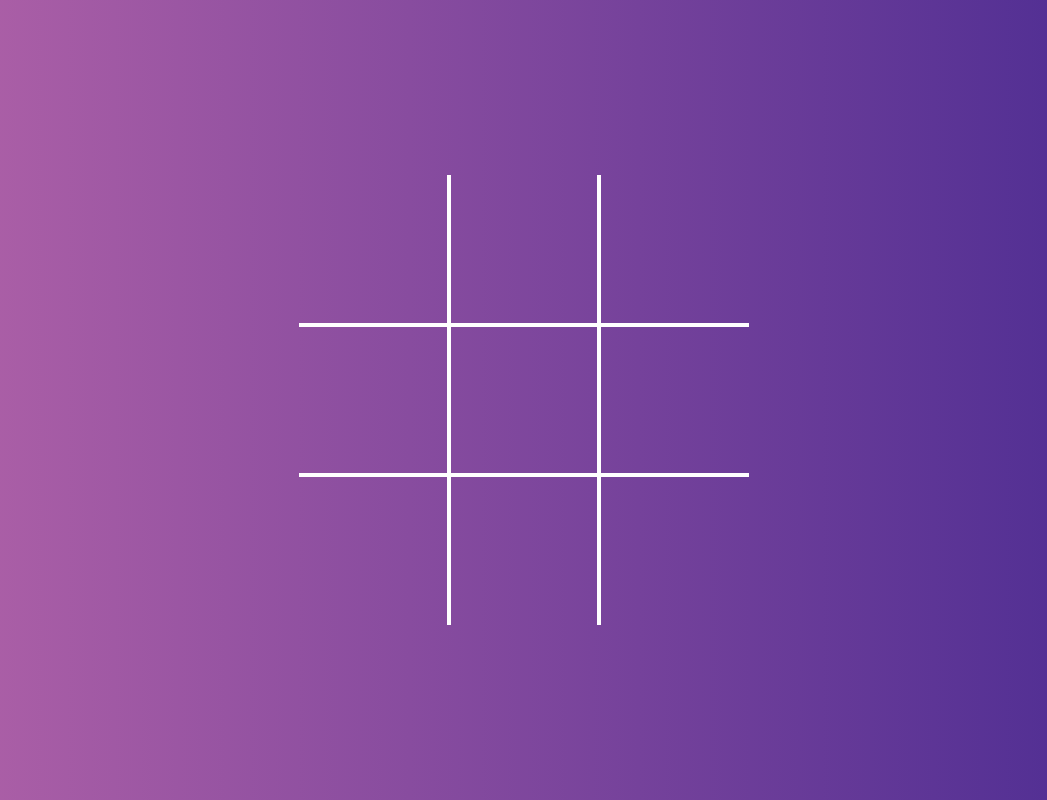
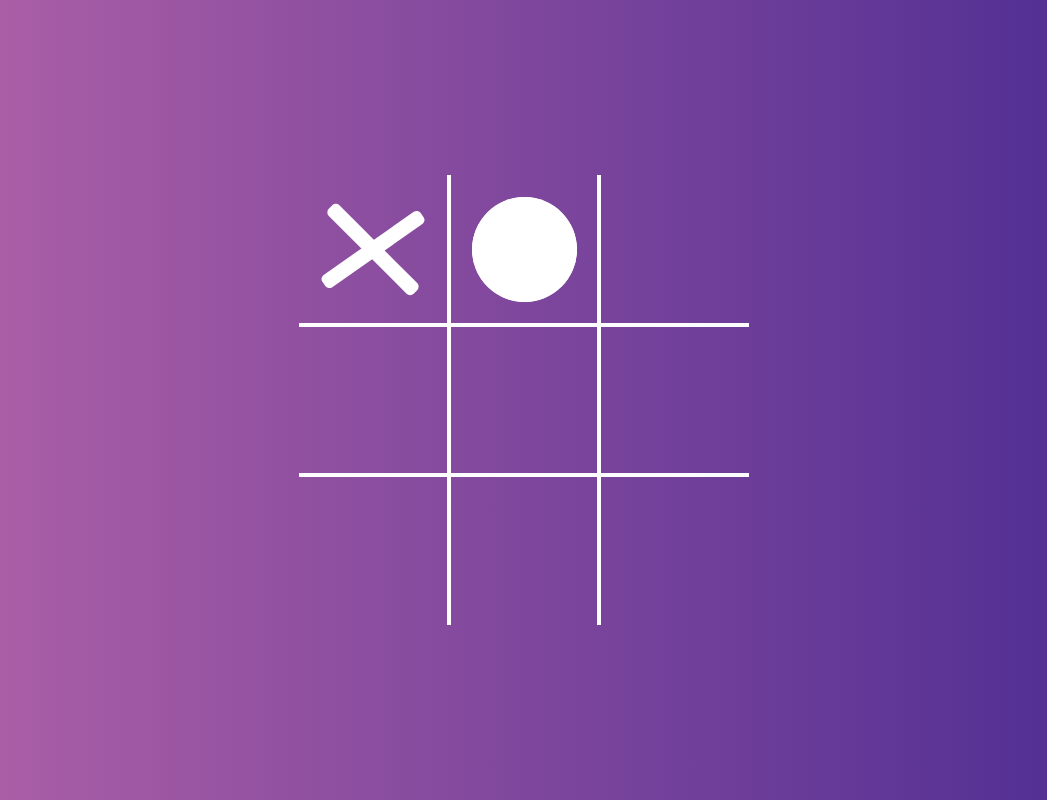
Before and after one commit to TamirisCss/jogo-da-velha, a plain HTML site: page index.html in a window 1280 px wide. Shown: the whole page, without its empty margins (116-1163 px from the left). Drawn offline with Linux system fonts and the light colour scheme.

Commit message:
create "X" and "O" with css

```diff
--- a/index.html
+++ b/index.html
@@ -9,8 +9,8 @@
 </head>
 <body>
     <div class="board">
-        <div class="cell" data-cell></div>
-        <div class="cell" data-cell></div>
+        <div class="cell x" data-cell></div>
+        <div class="cell circle" data-cell></div>
         <div class="cell" data-cell></div>
         <div class="cell" data-cell></div>
         <div class="cell" data-cell></div>
--- a/style.css
+++ b/style.css
@@ -32,6 +32,13 @@ body {
     display: flex;
     justify-content: center;
     align-items: center;
+    position: relative;
+}
+
+/* para bloquear click caso ja for ocupado com x ou 0 */
+.cell.x,
+.cell.circle {
+    cursor: not-allowed;
 }
 
 .cell:nth-child(1),
@@ -58,6 +65,36 @@ body {
     border-bottom: none;
 }
 
+/* X */
+.cell.x::before,
+.cell.x::after {
+    content: "";
+    height: calc(150px * 0.10);
+    width: calc(150px * 0.8);
+    background: white;
+    position: absolute;
+    border-radius: 5px;
+}
+
+.cell.x::before {
+    transform: rotate(45deg);
+}
+.cell.x::after {
+    transform: rotate(-35deg);
+}
+
+/* Circle */
+.cell.circle::before,
+.cell.circle::after {
+    content: "";
+    height: calc(150px * 0.7);
+    width: calc(150px * 0.7);
+    background: white;
+    position: absolute;
+    border-radius: 50%;
+}
+
+/* winner msg */
 .winning-msg {
     display: none;
 }
```
